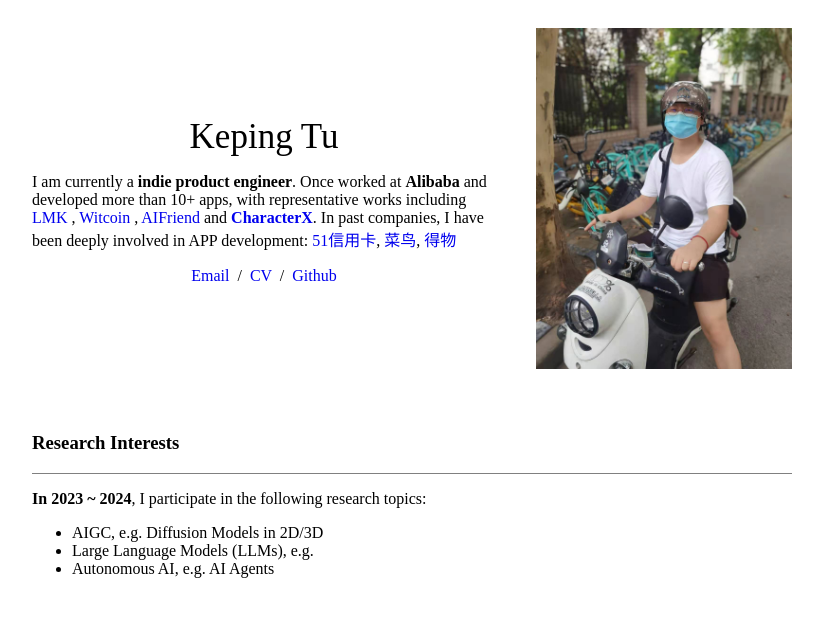
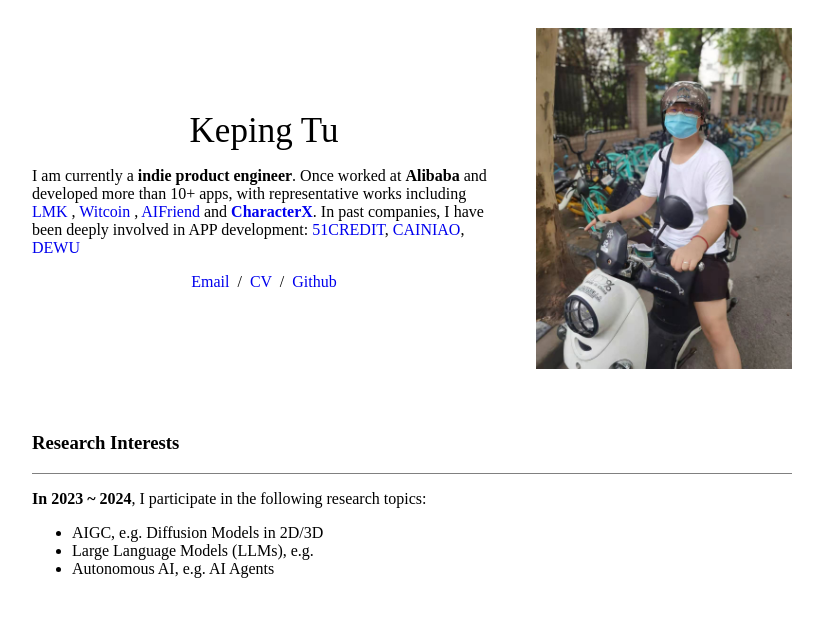
Before and after one commit to Tukeping/tukeping.github.io, a plain HTML site: page index.html in a window 1280 px wide. Shown: the whole page, without its empty margins (228-1051 px from the left). Drawn offline with Linux system fonts and the light colour scheme.

Commit message:
feat: updated personal CV

```diff
--- a/index.html
+++ b/index.html
@@ -34,9 +34,9 @@
                             and
                             <a href="https://apps.apple.com/us/app/character-x-roleplay-ai-chat/id6464392665" target="_blank" style="text-decoration: none"><strong>CharacterX</strong></a>.
                             In past companies, I have been deeply involved in APP development:
-                            <a href="https://apps.apple.com/cn/app/51%E4%BF%A1%E7%94%A8%E5%8D%A1%E7%AE%A1%E5%AE%B6%E6%9E%81%E9%80%9F%E7%89%88-%E8%B4%A6%E5%8D%95%E7%AE%A1%E7%90%86%E5%B7%A5%E5%85%B7/id1394535698?l=en" target="_blank" style="text-decoration: none">51信用卡</a>,
-                            <a href="https://apps.apple.com/sg/app/cainiao-%E8%AE%93%E9%9B%86%E9%81%8B%E6%9B%B4%E7%B0%A1%E5%96%AE/id1601564702" target="_blank" style="text-decoration: none">菜鸟</a>,
-                            <a href="https://apps.apple.com/cn/app/%E5%BE%97%E7%89%A9-%E5%BE%97%E5%88%B0%E8%BF%90%E5%8A%A8x%E6%BD%AE%E6%B5%81x%E5%A5%BD%E7%89%A9/id1012871328?platform=iphone" target="_blank" style="text-decoration: none">得物</a>
+                            <a href="https://apps.apple.com/cn/app/51%E4%BF%A1%E7%94%A8%E5%8D%A1%E7%AE%A1%E5%AE%B6%E6%9E%81%E9%80%9F%E7%89%88-%E8%B4%A6%E5%8D%95%E7%AE%A1%E7%90%86%E5%B7%A5%E5%85%B7/id1394535698?l=en" target="_blank" style="text-decoration: none">51CREDIT</a>,
+                            <a href="https://apps.apple.com/sg/app/cainiao-%E8%AE%93%E9%9B%86%E9%81%8B%E6%9B%B4%E7%B0%A1%E5%96%AE/id1601564702" target="_blank" style="text-decoration: none">CAINIAO</a>,
+                            <a href="https://apps.apple.com/cn/app/%E5%BE%97%E7%89%A9-%E5%BE%97%E5%88%B0%E8%BF%90%E5%8A%A8x%E6%BD%AE%E6%B5%81x%E5%A5%BD%E7%89%A9/id1012871328?platform=iphone" target="_blank" style="text-decoration: none">DEWU</a>
                         </p>
                         <p style="text-align:center">
                             <a href="mailto:tukeping@gmail.com" style="text-decoration: none;">Email</a> &nbsp/&nbsp
```
